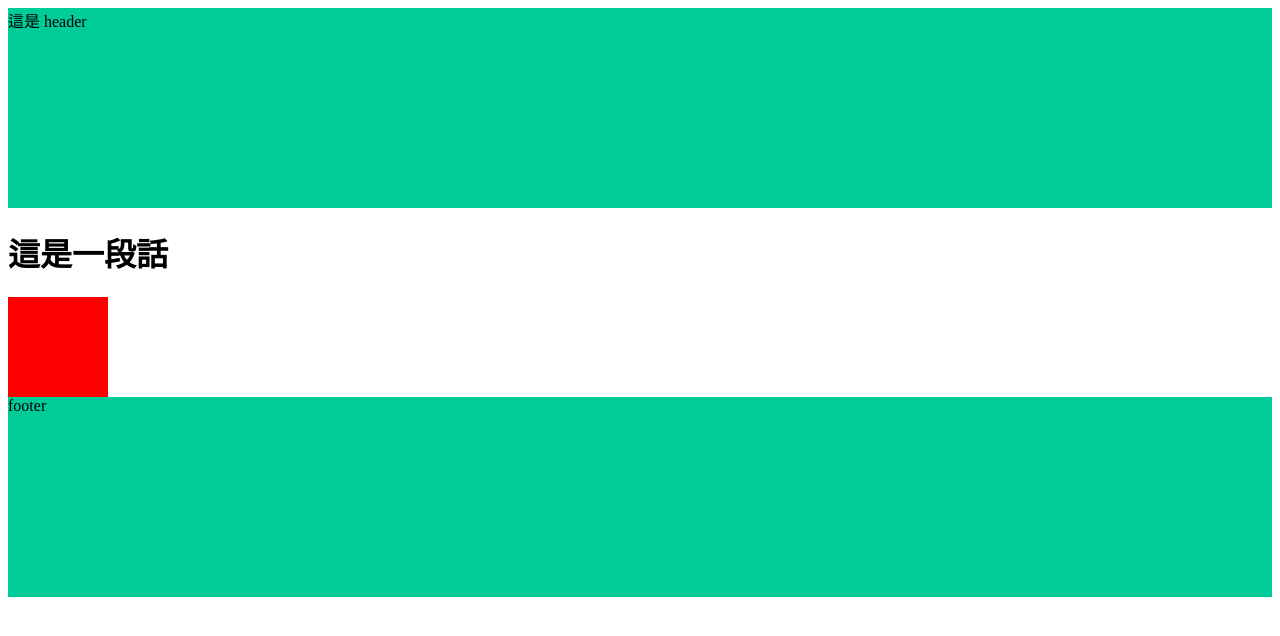
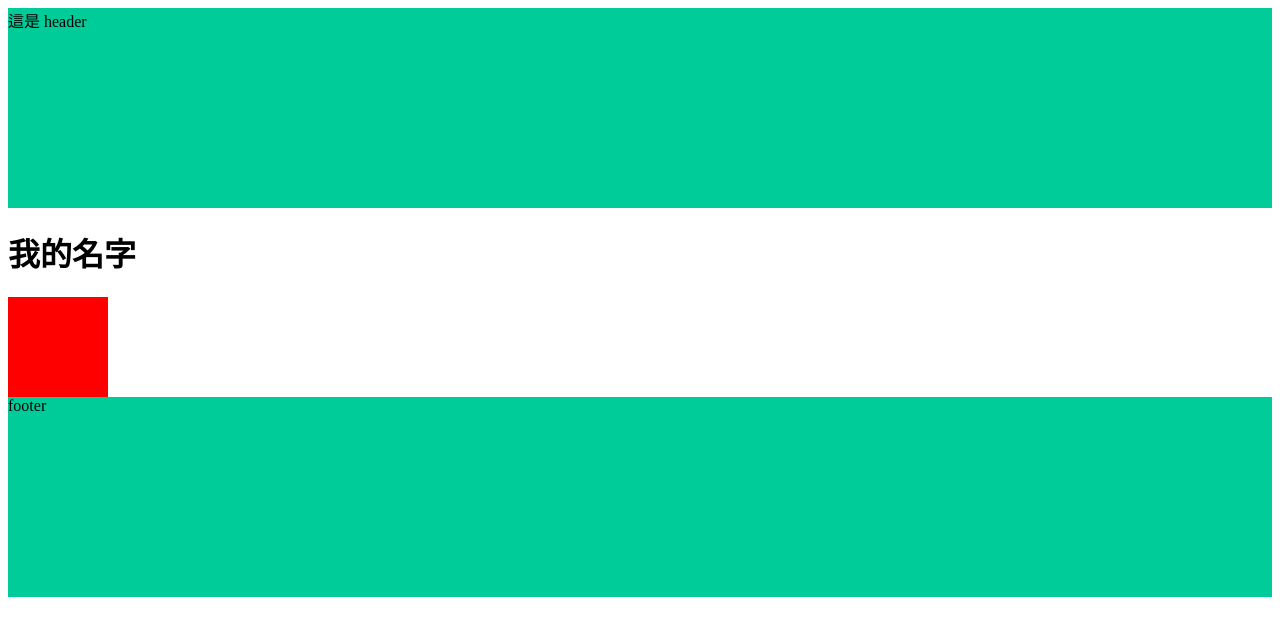
Before and after one commit to Huchan1124/gulp-test, a plain HTML site: page index.html in a window 1280 px wide. Drawn offline with Linux system fonts and the light colour scheme.

Commit message:
Update 2021-07-09T17:01:10.257Z

```diff
--- a/index.html
+++ b/index.html
@@ -16,7 +16,7 @@
 
 
 <h1>
-  這是一段話
+  我的名字
 </h1>
 
 <div class="box"></div>
```
